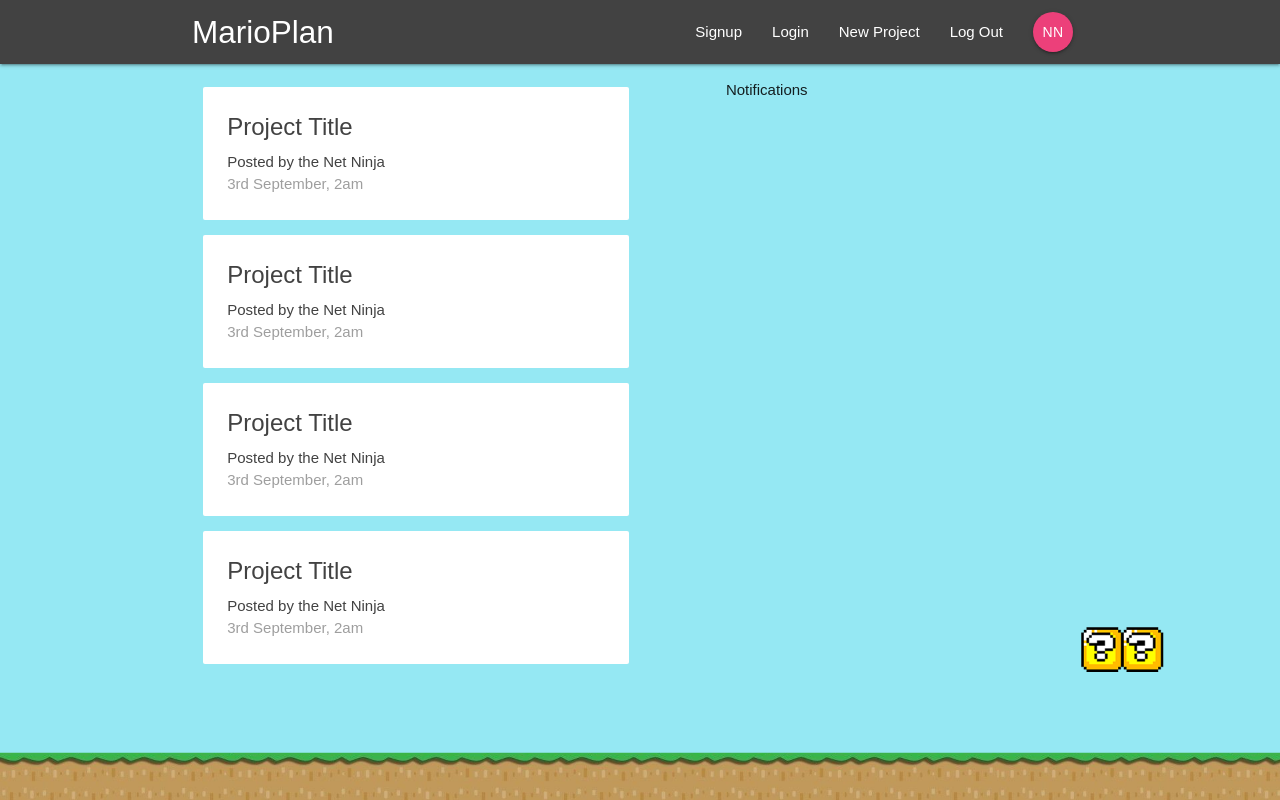
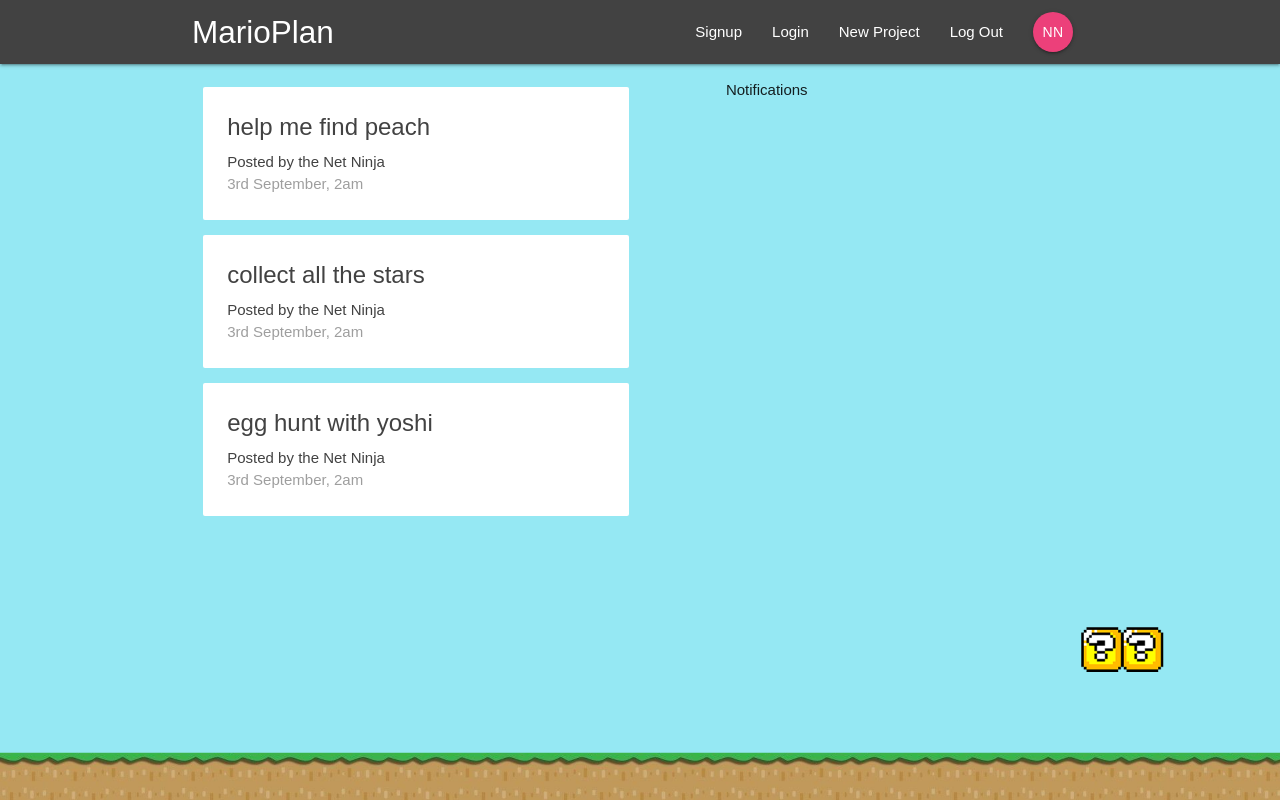
Before and after one commit to avirag/react-redux-firebase-demo, a React (Create React App) app: page / in a window 1280 px wide. Built offline with nearby package versions, Linux system fonts and the light colour scheme.

Commit message:
redux store

```diff
--- a/package.json
+++ b/package.json
@@ -5,8 +5,10 @@
   "dependencies": {
     "react": "^16.8.1",
     "react-dom": "^16.8.1",
+    "react-redux": "^6.0.0",
     "react-router-dom": "^4.3.1",
-    "react-scripts": "2.1.5"
+    "react-scripts": "2.1.5",
+    "redux": "^4.0.1"
   },
   "scripts": {
     "start": "react-scripts start",
--- a/src/components/dashboard/Dashboard.jsx
+++ b/src/components/dashboard/Dashboard.jsx
@@ -1,14 +1,17 @@
 import React, { Component } from 'react'
 import Notifications from './Notifications';
 import ProjectList from '../projects/ProjectList';
+import { connect } from 'react-redux';
 
 class Dashboard extends Component {
   render() {
+    const { projects } = this.props;
+
     return (
       <div className="dashboard container">
         <div className="row">
           <div className="col s12 m6">
-            <ProjectList />
+            <ProjectList projects={projects} />
           </div>
           <div className="col s12 m5 offset-m1">
             <Notifications />
@@ -19,4 +22,10 @@
   }
 }
 
-export default Dashboard;
+const mapStateToProps = state => {
+  return {
+    projects: state.prj.projects
+  };
+};
+
+export default connect(mapStateToProps)(Dashboard);
--- a/src/components/projects/ProjectList.jsx
+++ b/src/components/projects/ProjectList.jsx
@@ -1,13 +1,10 @@
 import React from 'react';
 import ProjectSummary from './ProjectSummary';
 
-const ProjectList = () => {
+const ProjectList = ({projects}) => {
   return (
     <div className="project-list section">
-      <ProjectSummary />
-      <ProjectSummary />
-      <ProjectSummary />
-      <ProjectSummary />
+      { projects && projects.map(project => <ProjectSummary project={project} />) }
     </div>
   )
 }
--- a/src/components/projects/ProjectSummary.jsx
+++ b/src/components/projects/ProjectSummary.jsx
@@ -1,10 +1,10 @@
 import React from 'react';
 
-const ProjectSummary = () => {
+const ProjectSummary = ({project}) => {
   return (
     <div className="card z-depth-0 project-summary">
       <div className="card-content grey-text text-darken-3">
-        <span className="card-title">Project Title</span>
+        <span className="card-title">{project.title}</span>
         <p>Posted by the Net Ninja</p>
         <p className="grey-text">3rd September, 2am</p>
       </div>
--- a/src/index.js
+++ b/src/index.js
@@ -3,10 +3,17 @@
 import './index.css';
 import App from './App';
 import * as serviceWorker from './serviceWorker';
+import { createStore } from 'redux';
+import { Provider } from 'react-redux';
+import rootReducer from './store/reducers/rootReducer';
 
-ReactDOM.render(<App />, document.getElementById('root'));
+const store = createStore(rootReducer);
 
-// If you want your app to work offline and load faster, you can change
-// unregister() to register() below. Note this comes with some pitfalls.
-// Learn more about service workers: http://bit.ly/CRA-PWA
+ReactDOM.render(
+  <Provider store={store}>
+    <App />
+  </Provider>,
+  document.getElementById('root')
+);
+
 serviceWorker.unregister();
--- /dev/null
+++ b/src/store/reducers/authReducer.js
@@ -0,0 +1,7 @@
+const initState = [];
+
+const authReducer = (state = initState, action) => {
+  return state;
+}
+
+export default authReducer;
--- /dev/null
+++ b/src/store/reducers/projectReducer.js
@@ -0,0 +1,13 @@
+const initState = {
+  projects: [
+    {id: '1', title: 'help me find peach', content: 'blah blah blah'},
+    {id: '2', title: 'collect all the stars', content: 'blah blah blah'},
+    {id: '3', title: 'egg hunt with yoshi', content: 'blah blah blah'}
+  ]
+};
+
+const projectReducer = (state = initState, action) => {
+  return state;
+}
+
+export default projectReducer;
--- /dev/null
+++ b/src/store/reducers/rootReducer.js
@@ -0,0 +1,11 @@
+import { combineReducers } from 'redux';
+
+import authReducer from "./authReducer";
+import projectReducer from "./projectReducer";
+
+const rootReducer = combineReducers({
+  auth: authReducer,
+  prj: projectReducer
+});
+
+export default rootReducer;
```
Also changed, not shown: 1 other file (tests, documents, lock files or other folders).
